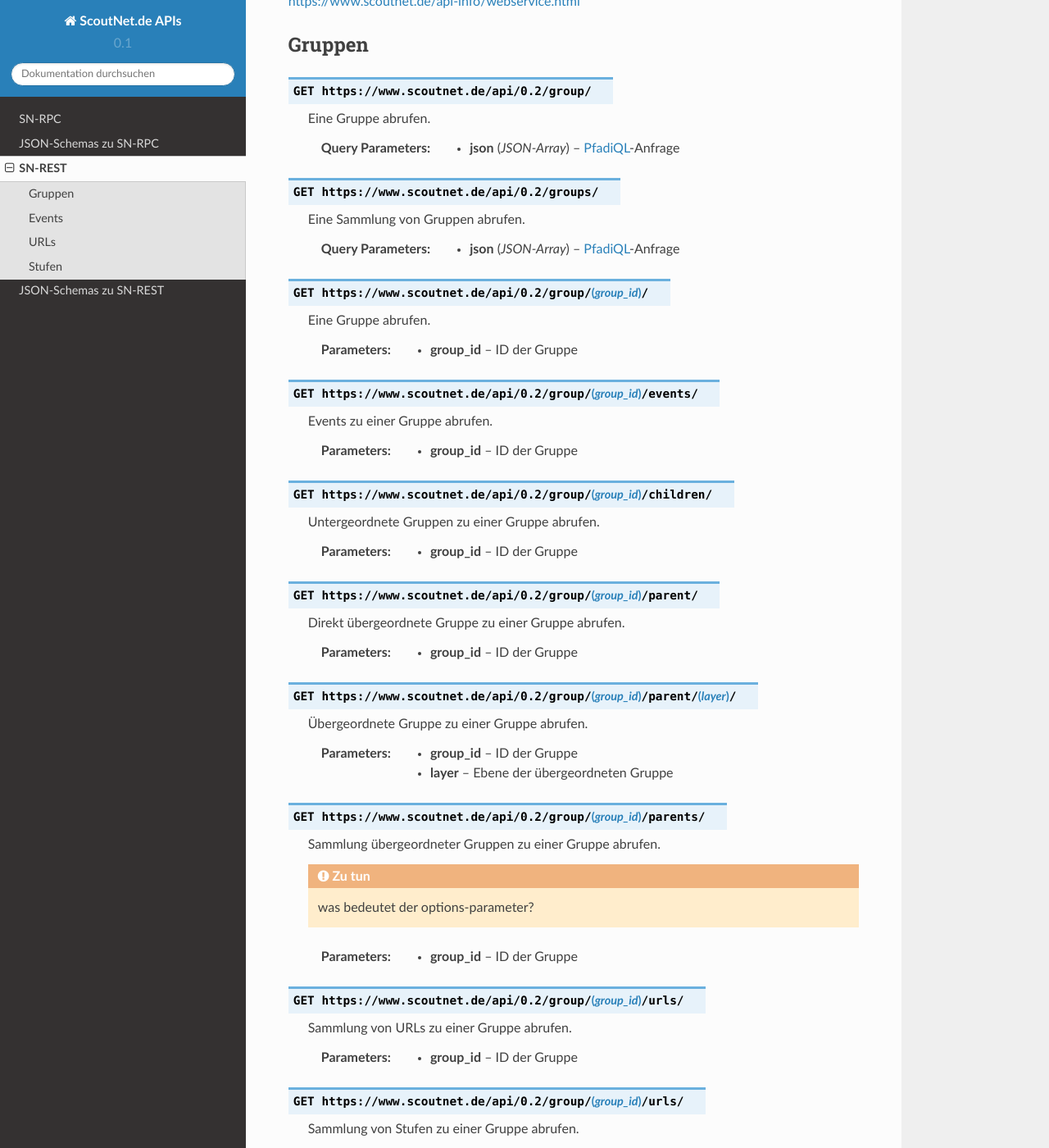
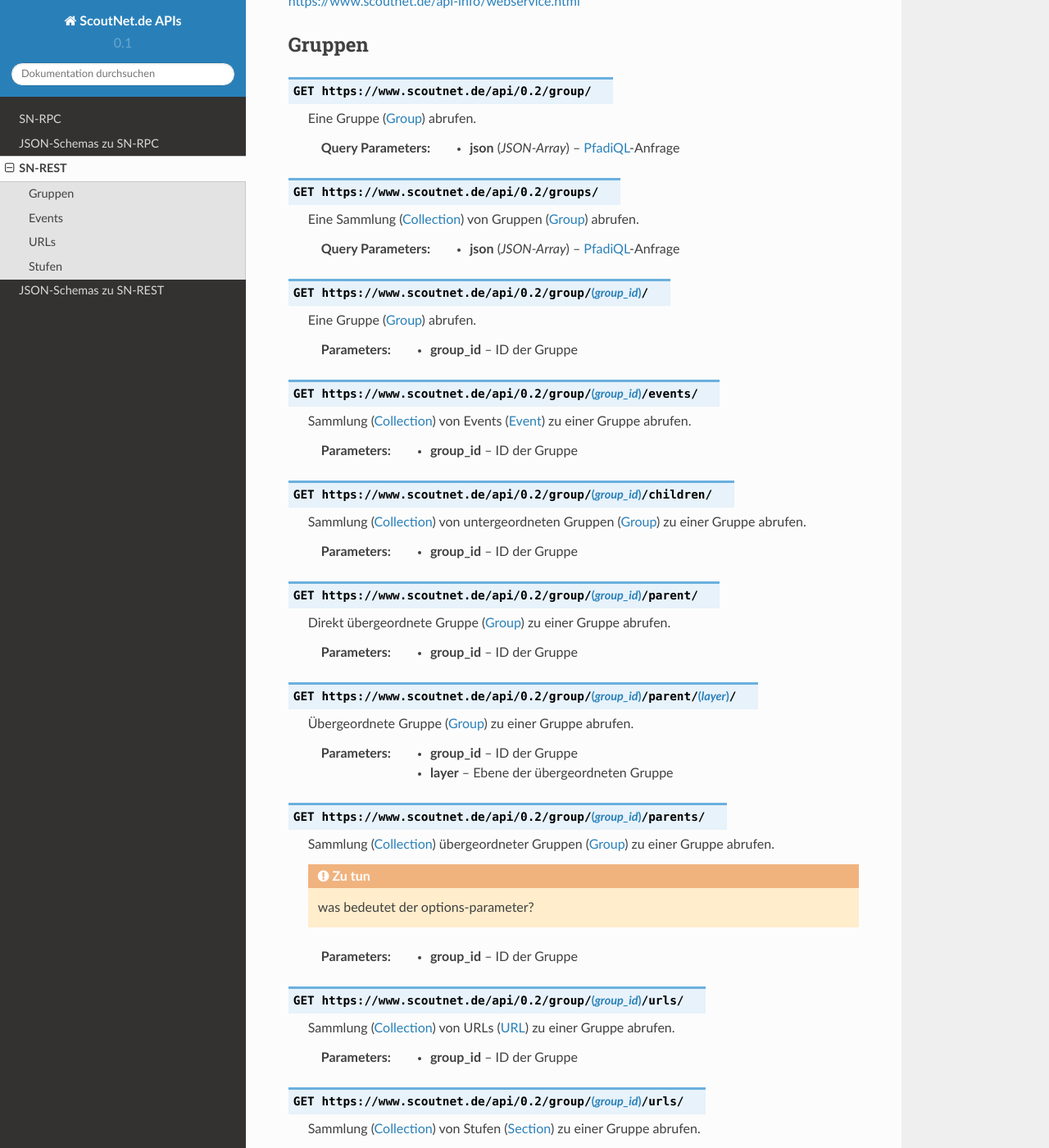
Before and after one commit to janbrohl/ScoutNet-API-Info, a Sphinx documentation site: the page built from docs/sn_rest.rst, in a window 1280 px wide and 1400 px high, scrolled down 194 px. Shown: the whole window at 82% size. Built offline with Sphinx 7.4.7 and the Read the Docs theme 2.0.0, drawn with Linux system fonts in a browser that asks for light colours; some of the changed text lies outside the part shown.

Commit message:
Schemas für sn-rest stärker einbinden

```diff
--- a/docs/sn_rest.rst
+++ b/docs/sn_rest.rst
@@ -11,53 +11,53 @@
 
 .. http:get:: https://www.scoutnet.de/api/0.2/group/
 
-    Eine Gruppe abrufen.
+    Eine Gruppe (:ref:`sn_rest_group`) abrufen.
 
     :query JSON-Array json: :ref:`pfadiql`-Anfrage
 
 
 .. http:get:: https://www.scoutnet.de/api/0.2/groups/
 
-    Eine Sammlung von Gruppen abrufen.
+    Eine Sammlung (:ref:`sn_rest_collection`) von Gruppen (:ref:`sn_rest_group`) abrufen.
 
     :query JSON-Array json: :ref:`pfadiql`-Anfrage
 
 
 .. http:get:: https://www.scoutnet.de/api/0.2/group/(group_id)/
 
-    Eine Gruppe abrufen.
+    Eine Gruppe (:ref:`sn_rest_group`) abrufen.
 
     :param group_id: ID der Gruppe
 
 
 .. http:get:: https://www.scoutnet.de/api/0.2/group/(group_id)/events/
 
-    Events zu einer Gruppe abrufen.
+    Sammlung (:ref:`sn_rest_collection`) von Events (:ref:`sn_rest_event`) zu einer Gruppe abrufen.
 
     :param group_id: ID der Gruppe
 
 .. http:get:: https://www.scoutnet.de/api/0.2/group/(group_id)/children/
 
-    Untergeordnete Gruppen zu einer Gruppe abrufen.
+    Sammlung (:ref:`sn_rest_collection`) von untergeordneten Gruppen (:ref:`sn_rest_group`) zu einer Gruppe abrufen.
 
     :param group_id: ID der Gruppe
 
 .. http:get:: https://www.scoutnet.de/api/0.2/group/(group_id)/parent/
 
-    Direkt übergeordnete Gruppe zu einer Gruppe abrufen.
+    Direkt übergeordnete Gruppe (:ref:`sn_rest_group`) zu einer Gruppe abrufen.
 
     :param group_id: ID der Gruppe
 
 .. http:get:: https://www.scoutnet.de/api/0.2/group/(group_id)/parent/(layer)/
 
-    Übergeordnete Gruppe zu einer Gruppe abrufen.
+    Übergeordnete Gruppe (:ref:`sn_rest_group`) zu einer Gruppe abrufen.
 
     :param group_id: ID der Gruppe
     :param layer: Ebene der übergeordneten Gruppe
 
 .. http:get:: https://www.scoutnet.de/api/0.2/group/(group_id)/parents/
 
-    Sammlung übergeordneter Gruppen zu einer Gruppe abrufen.
+    Sammlung (:ref:`sn_rest_collection`) übergeordneter Gruppen (:ref:`sn_rest_group`) zu einer Gruppe abrufen.
 
     .. todo:: was bedeutet der options-parameter?
 
@@ -67,13 +67,13 @@
 
 .. http:get:: https://www.scoutnet.de/api/0.2/group/(group_id)/urls/
 
-    Sammlung von URLs zu einer Gruppe abrufen.
+    Sammlung (:ref:`sn_rest_collection`) von URLs (:ref:`sn_rest_url`) zu einer Gruppe abrufen.
 
     :param group_id: ID der Gruppe
 
 .. http:get:: https://www.scoutnet.de/api/0.2/group/(group_id)/urls/
 
-    Sammlung von Stufen zu einer Gruppe abrufen.
+    Sammlung (:ref:`sn_rest_collection`) von Stufen (:ref:`sn_rest_section`) zu einer Gruppe abrufen.
 
     :param group_id: ID der Gruppe
 
@@ -83,7 +83,7 @@
 
 .. http:get:: https://www.scoutnet.de/api/0.2/event/
 
-    Event abrufen.
+    Event (:ref:`sn_rest_event`) abrufen.
 
     :query JSON-Array json: :ref:`pfadiql`-Anfrage
 
@@ -91,19 +91,19 @@
 
 .. http:get:: https://www.scoutnet.de/api/0.2/events/
 
-    Eine Sammlung von Events abrufen.
+    Eine Sammlung (:ref:`sn_rest_collection`) von Events (:ref:`sn_rest_event`) abrufen.
 
     :query JSON-Array json: :ref:`pfadiql`-Anfrage
 
 .. http:get:: https://www.scoutnet.de/api/0.2/event/(event_id)/
 
-    Event abrufen.
+    Event (:ref:`sn_rest_event`) abrufen.
 
     :param event_id: ID des Events
 
 .. http:get:: https://www.scoutnet.de/api/0.2/event/(event_id)/group/
 
-    Gruppe zu Event abrufen.
+    Gruppe (:ref:`sn_rest_group`) zu Event abrufen.
 
     :param event_id: ID des Events
 
@@ -112,7 +112,7 @@
 
 .. http:get:: https://www.scoutnet.de/api/0.2/url/
 
-    URL abrufen.
+    URL (:ref:`sn_rest_url`) abrufen.
 
     :query JSON-Array json: :ref:`pfadiql`-Anfrage
 
@@ -120,13 +120,13 @@
 
 .. http:get:: https://www.scoutnet.de/api/0.2/urls/
 
-    Eine Sammlung von URLs abrufen.
+    Eine Sammlung (:ref:`sn_rest_collection`) von URLs (:ref:`sn_rest_url`) abrufen.
 
     :query JSON-Array json: :ref:`pfadiql`-Anfrage
 
 .. http:get:: https://www.scoutnet.de/api/0.2/url/(url_id)/
 
-    URL abrufen.
+    URL (:ref:`sn_rest_url`) abrufen.
 
     :param url_id: ID der URL
 
@@ -136,19 +136,19 @@
 
 .. http:get:: https://www.scoutnet.de/api/0.2/section/
 
-    Stufe abrufen.
+    Stufe (:ref:`sn_rest_section`) abrufen.
 
     :query JSON-Array json: :ref:`pfadiql`-Anfrage
 
 
 .. http:get:: https://www.scoutnet.de/api/0.2/sections/
 
-    Eine Sammlung von Stufen abrufen.
+    Eine Sammlung (:ref:`sn_rest_collection`) von Stufen (:ref:`sn_rest_section`) abrufen.
 
     :query JSON-Array json: :ref:`pfadiql`-Anfrage
 
 .. http:get:: https://www.scoutnet.de/api/0.2/section/(section_id)/
 
-    Stufe abrufen.
+    Stufe (:ref:`sn_rest_section`) abrufen.
 
     :param section_id: ID der Stufe
```
Also changed, not shown: docs/sn_rest_schemas.rst (+9 -0 lines), 1 other file.
